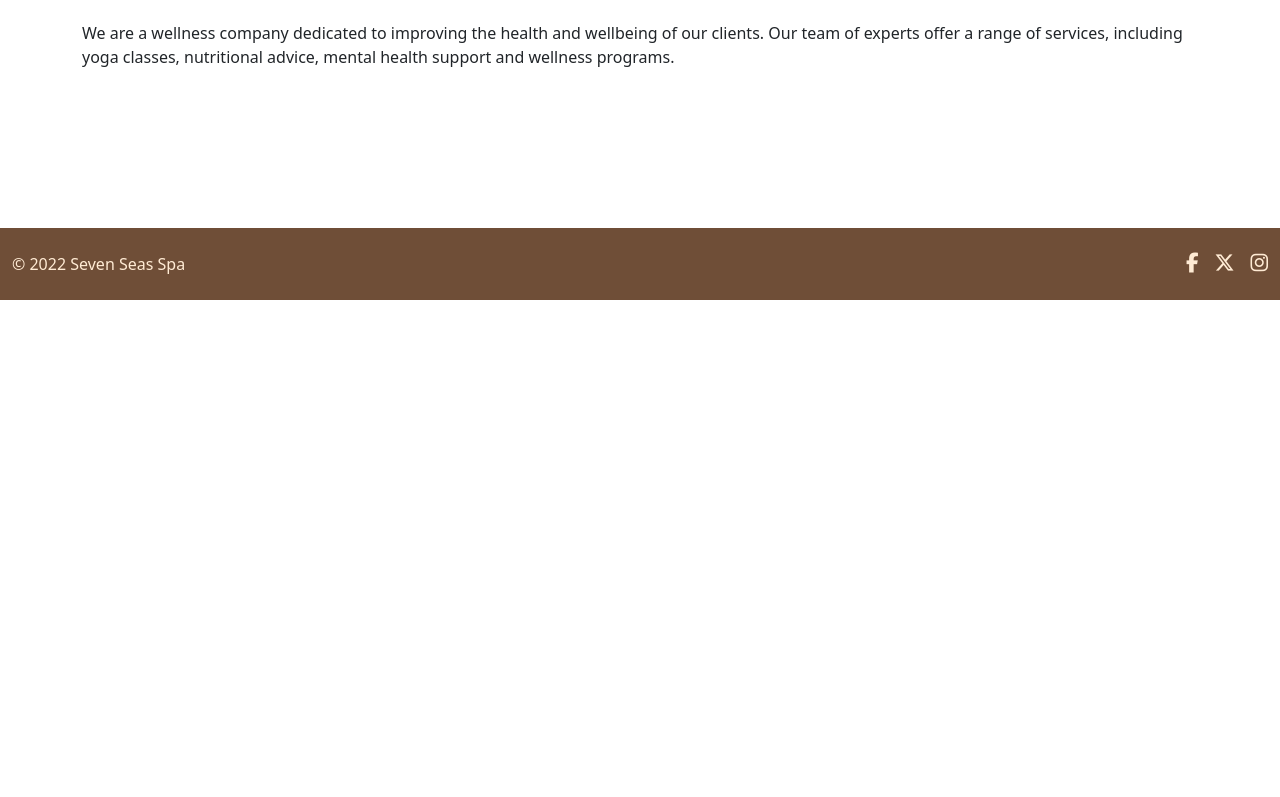
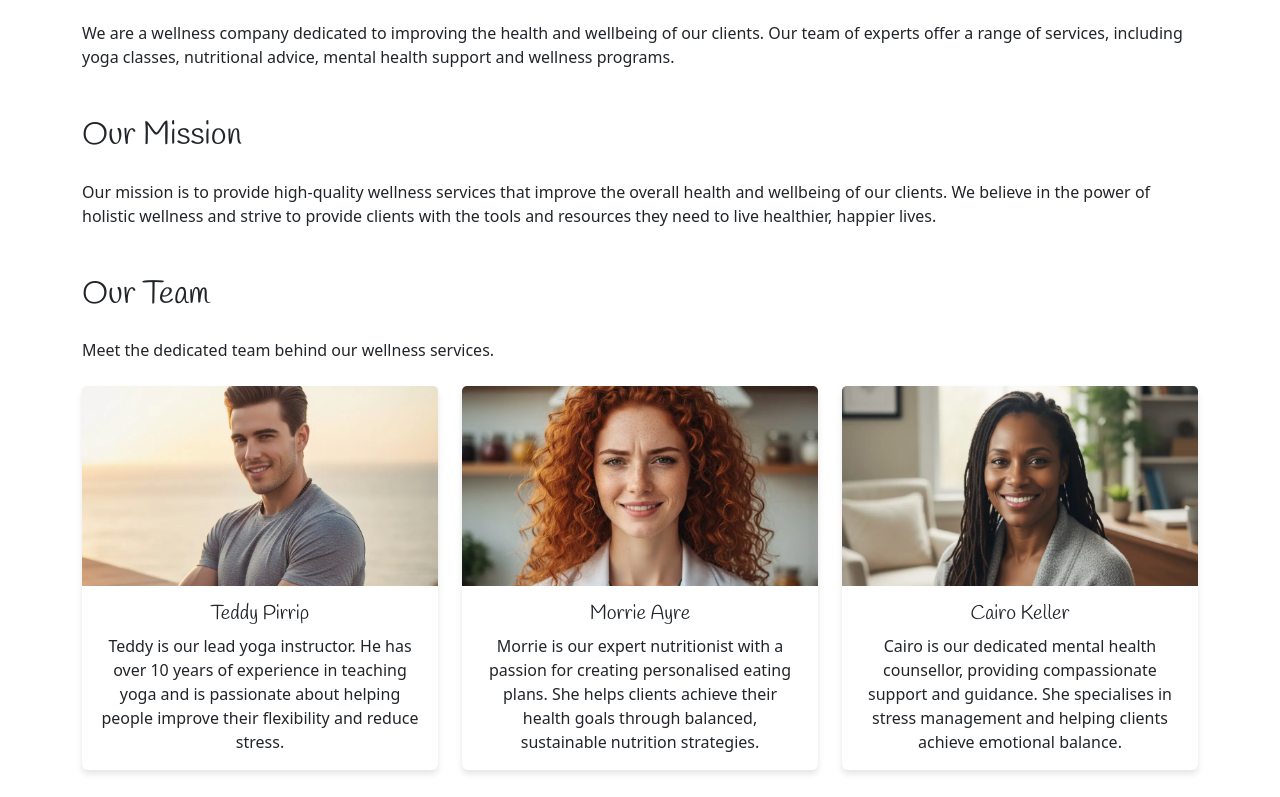
Before and after one commit to verytee/seven-seas-spa, a plain HTML site: page about.html in a window 1280 px wide. Shown: the part 500-1297 px from the top of the page. Before the commit the page ends 800 px from the top, so only its background shows below. Drawn offline with nearby package versions, Linux system fonts and the light colour scheme; a web font is replaced by a local one.

Commit message:
add our mission and our team cards

```diff
--- a/about.html
+++ b/about.html
@@ -60,6 +60,51 @@
         <h2 class="mb-4">Who We Are</h2>
         <p>We are a wellness company dedicated to improving the health and wellbeing of our clients. Our team of experts offer a range of services, including yoga classes, nutritional advice, mental health support and wellness programs.</p>
     </section>
+<!-- Our Mission Section -->
+    <section class="container my-5">
+        <h2 class="mb-4">Our Mission</h2>
+        <p>Our mission is to provide high-quality wellness services that improve the overall health and wellbeing of our clients. We believe in the power of holistic wellness and strive to provide clients with the tools and resources they need to live healthier, happier lives.</p>
+    </section>
+
+    <!-- Our Team Section -->
+    <section class="container my-5">
+        <h2 class="mb-4">Our Team</h2>
+        <p class="mb-4">Meet the dedicated team behind our wellness services.</p>
+        <div class="row">
+            <!-- Team Member 1 - Teddy Pirrip -->
+            <div class="col-12 col-md-4 mb-4">
+                <div class="card h-100 text-center">
+                    <img src="assets/images/instructor.webp" class="card-img-top" alt="Teddy Pirrip" style="height: 200px; object-fit: cover; object-position: center 20%;">
+                    <div class="card-body">
+                        <h5 class="card-title">Teddy Pirrip</h5>
+                        <p class="card-text">Teddy is our lead yoga instructor. He has over 10 years of experience in teaching yoga and is passionate about helping people improve their flexibility and reduce stress.</p>
+                    </div>
+                </div>
+            </div>
+
+            <!-- Team Member 2 - Morrie Ayre -->
+            <div class="col-12 col-md-4 mb-4">
+                <div class="card h-100 text-center">
+                    <img src="assets/images/nutritionist.webp" class="card-img-top" alt="Morrie Ayre" style="height: 200px; object-fit: cover; object-position: center 35%;">
+                    <div class="card-body">
+                        <h5 class="card-title">Morrie Ayre</h5>
+                        <p class="card-text">Morrie is our expert nutritionist with a passion for creating personalised eating plans. She helps clients achieve their health goals through balanced, sustainable nutrition strategies.</p>
+                    </div>
+                </div>
+            </div>
+
+            <!-- Team Member 3 - Cairo Keller -->
+            <div class="col-12 col-md-4 mb-4">
+                <div class="card h-100 text-center">
+                    <img src="assets/images/counselor.webp" class="card-img-top" alt="Cairo Keller" style="height: 200px; object-fit: cover; object-position: center 35%;">
+                    <div class="card-body">
+                        <h5 class="card-title">Cairo Keller</h5>
+                        <p class="card-text">Cairo is our dedicated mental health counsellor, providing compassionate support and guidance. She specialises in stress management and helping clients achieve emotional balance.</p>
+                    </div>
+                </div>
+            </div>
+        </div>
+    </section>
 
     </main>
 
--- a/assets/css/styles.css
+++ b/assets/css/styles.css
@@ -40,6 +40,10 @@
 
 /* Section heading styles */
         section h2 {
+            font-family: 'Handlee', cursive;
+        }
+
+        .card-title {
             font-family: 'Handlee', cursive;
         }
 
```
